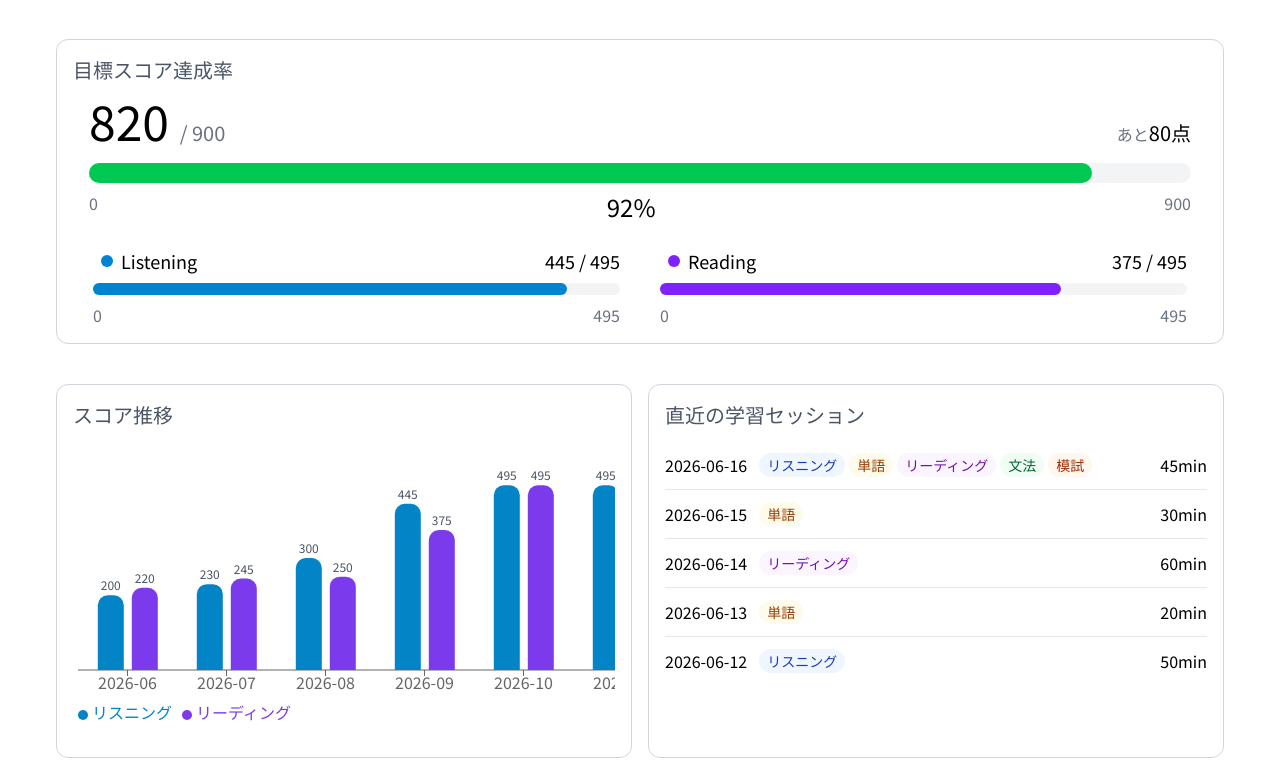
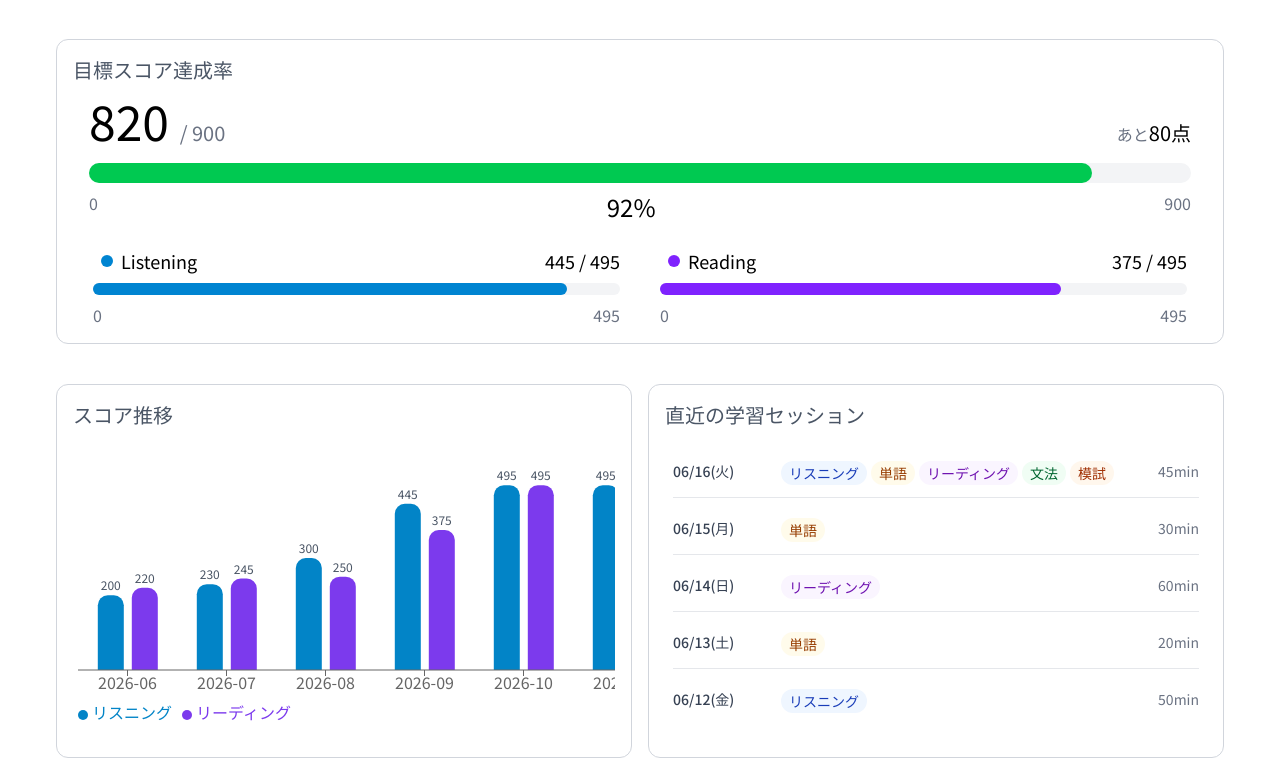
Before and after one commit to k-tomida/toeic-tracker, a React (Vite) app in the folder frontend/: page / in a window 1280 px wide. Shown: the part 557-1339 px from the top of the page. Built offline with nearby package versions, Linux system fonts and the light colour scheme.

Commit message:
feat: StudySessionコンポーネントの完成

```diff
--- a/frontend/src/components/home/StudySession.tsx
+++ b/frontend/src/components/home/StudySession.tsx
@@ -24,18 +24,33 @@ const changeTagByCategory = (category: string) => (
 
 //dateを2026-06-16から6/16(月)に変える関数
 const formatDateLabel = (date: string) => {
-    return "";
+    const parsedDate = new Date(date);
+    const dateParts = date.split("-");
+    const dayOfWeekIndex = parsedDate.getDay();
+    const dayNames = ["日", "月", "火", "水", "木", "金", "土"];
+    return `${dateParts[1]}/${dateParts[2]}(${dayNames[dayOfWeekIndex]})`;
 }
 
 export const StudySession = () => {
     return (
-        <div className="bg-white rounded-xl p-4 border border-gray-300 flex-1 min-w-0 min-w-[550px]">
-            <p className="mb-3 text-xl font-medium text-gray-600">直近の学習セッション</p>
+        <div className="bg-white rounded-xl p-4 border border-gray-300 flex-1 min-w-0 min-w-[400px]">
+            <p className="mb-5 text-xl font-medium text-gray-600">直近の学習セッション</p>
             {datas.map((data) => (
-                <div key={data.date} className="flex justify-between gap-3 py-3 border-b border-gray-200 last:border-b-0">
-                    <div>{data.date}</div>
-                    <div className="flex gap-1 flex-1">{data.category.map((category) => changeTagByCategory(category))}</div>
-                    <div>{data.studyTime}min</div>
+                <div key={data.date} className="flex justify-between gap-3 py-3 m-2 border-b border-gray-200 last:border-b-0">
+                    {/* 日付 */}
+                    <div className="text-sm font-medium text-gray-700 shrink-0 w-24">
+                        {formatDateLabel(data.date)}
+                    </div>
+
+                    {/* カテゴリタグ */}
+                    <div className="flex gap-1 flex-wrap flex-1">
+                        {data.category.map((category) => changeTagByCategory(category))}
+                    </div>
+
+                    {/* 学習時間 */}
+                    <div className="text-sm text-gray-500 shrink-0">
+                        {data.studyTime}min
+                    </div>
                 </div>
             ))}
         </div>
```
